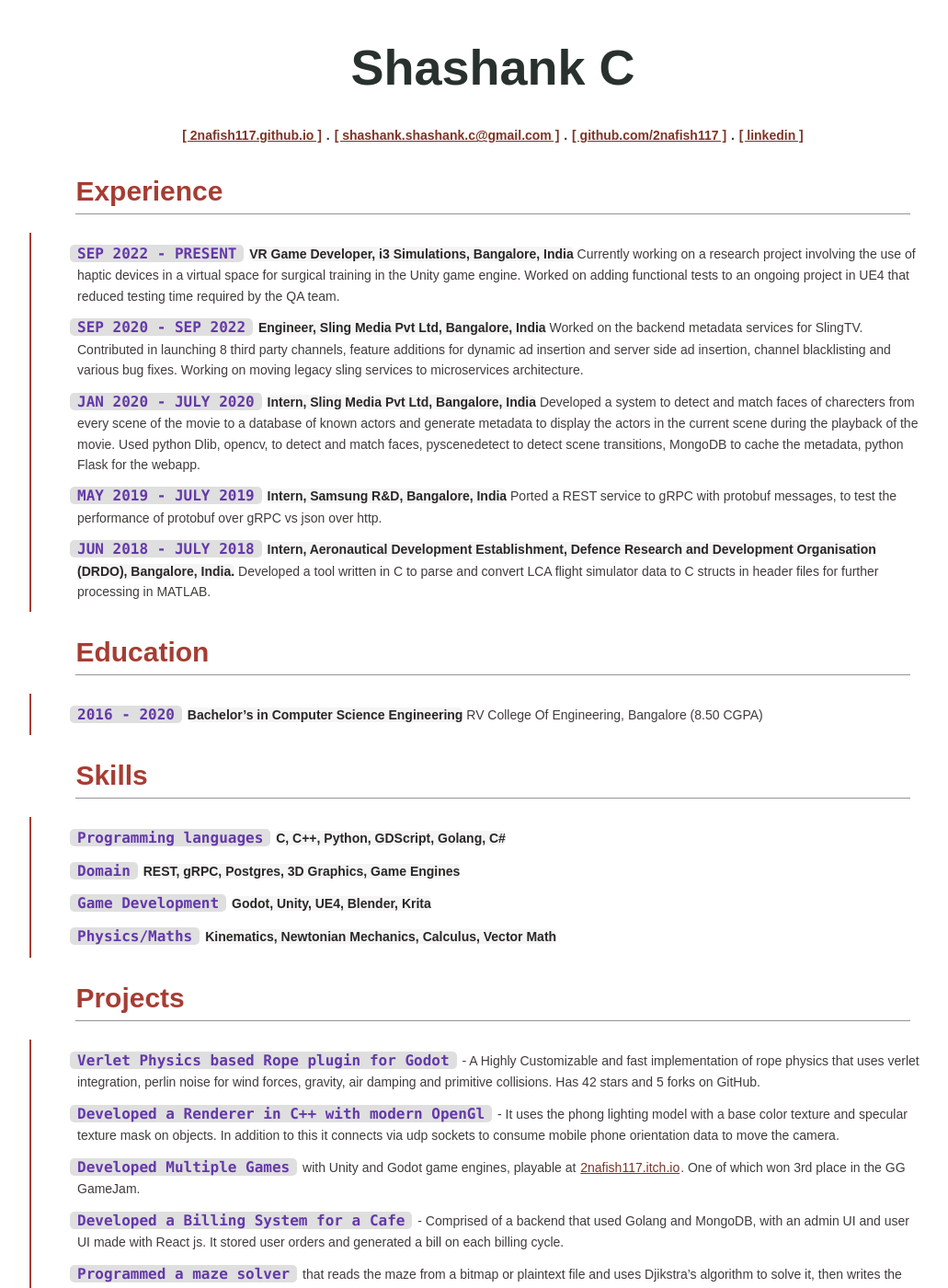
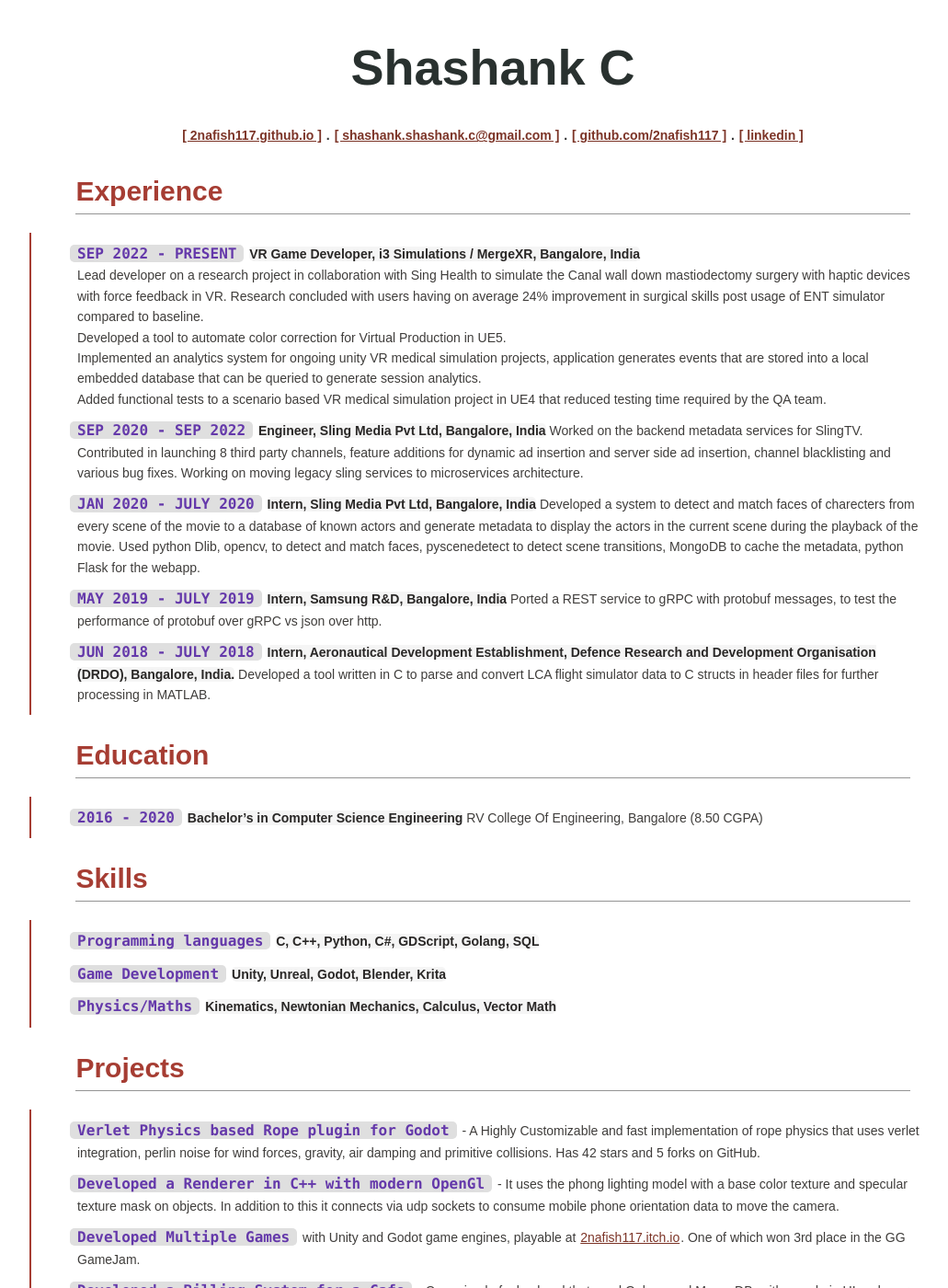
Before and after one commit to 2nafish117/2nafish117.github.io, a Jekyll site: the page cvs/resume_software.html, which Jekyll copies as it is, in a window 1280 px wide and 1400 px high. Shown: the whole window at 92% size, without its empty margins (62-1093 px from the left). Built offline with Jekyll 4.4.1, drawn with Linux system fonts in a browser that asks for light colours; some of the changed text lies outside the part shown.

Commit message:
update software res

```diff
--- a/cvs/resume_software.html
+++ b/cvs/resume_software.html
@@ -33,11 +33,18 @@ linkedin ]</a></h5>
 <h2 id="experience">Experience</h2>
 <ul>
 <li><code>SEP 2022 - PRESENT</code> <strong>VR Game Developer, i3
-Simulations, Bangalore, India</strong> Currently working on a research
-project involving the use of haptic devices in a virtual space for
-surgical training in the Unity game engine. Worked on adding functional
-tests to an ongoing project in UE4 that reduced testing time required by
-the QA team.</li>
+Simulations / MergeXR, Bangalore, India</strong></br> Lead developer on
+a research project in collaboration with Sing Health to simulate the
+Canal wall down mastiodectomy surgery with haptic devices with force
+feedback in VR. Research concluded with users having on average 24%
+improvement in surgical skills post usage of ENT simulator compared to
+baseline.</br> Developed a tool to automate color correction for Virtual
+Production in UE5.</br> Implemented an analytics system for ongoing
+unity VR medical simulation projects, application generates events that
+are stored into a local embedded database that can be queried to
+generate session analytics.</br> Added functional tests to a scenario
+based VR medical simulation project in UE4 that reduced testing time
+required by the QA team.</li>
 <li><code>SEP 2020 - SEP 2022</code> <strong>Engineer, Sling Media Pvt
 Ltd, Bangalore, India</strong> Worked on the backend metadata services
 for SlingTV. Contributed in launching 8 third party channels, feature
@@ -69,11 +76,9 @@ CGPA)</li>
 </ul>
 <h2 id="skills">Skills</h2>
 <ul>
-<li><code>Programming languages</code> <strong>C, C++, Python, GDScript,
-Golang, C#</strong></li>
-<li><code>Domain</code> <strong>REST, gRPC, Postgres, 3D Graphics, Game
-Engines</strong></li>
-<li><code>Game Development</code> <strong>Godot, Unity, UE4, Blender,
+<li><code>Programming languages</code> <strong>C, C++, Python, C#,
+GDScript, Golang, SQL</strong></li>
+<li><code>Game Development</code> <strong>Unity, Unreal, Godot, Blender,
 Krita</strong></li>
 <li><code>Physics/Maths</code> <strong>Kinematics, Newtonian Mechanics,
 Calculus, Vector Math</strong></li>
```
Also changed, not shown: other parts of cvs/resume_software.html (+1 -1 lines).
